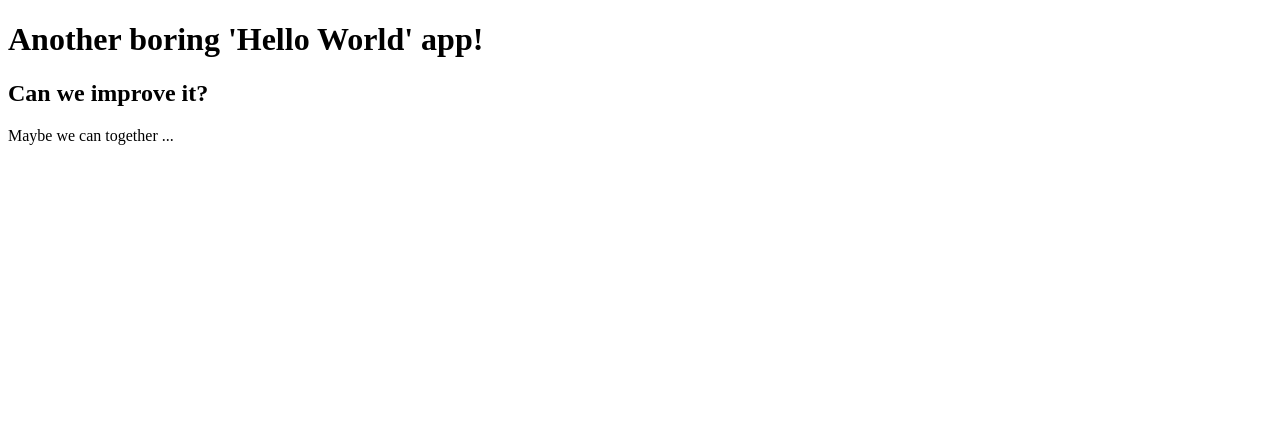
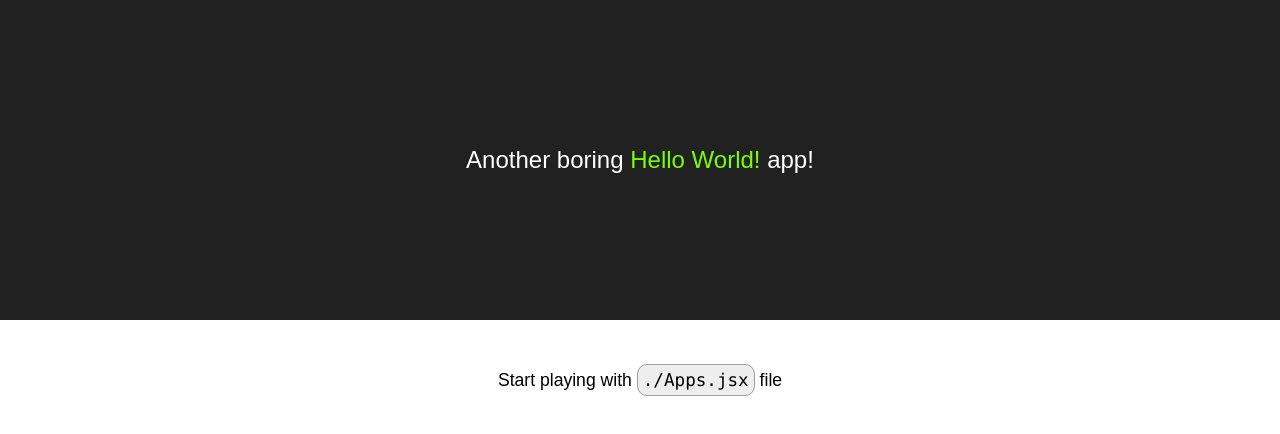
Before and after one commit to beven/reactApp, a React app: page / in a window 1280 px wide. Shown: the top 434 px of the page. Built offline with nearby package versions, Linux system fonts and the light colour scheme.

Commit message:
Improved hello world page
* added css loader config in webpack config
* ignore yark.lock file in gitignore

```diff
--- /dev/null
+++ b/App.css
@@ -0,0 +1,40 @@
+.header {
+  height: 40vh;
+  background: #212121;
+  color:white;
+  display: table;
+  width: 100%;
+}
+
+.title {
+  display: table-cell;
+  vertical-align: middle;
+  text-align: center;
+  font-size: 150%;
+}
+
+.hello {
+  color: #76FF03;
+}
+
+
+.container {
+  margin-top:50px;
+  display: table;
+  width: 100%;
+}
+
+.message {
+  display: table-cell;
+  vertical-align: middle;
+  text-align: center;
+  font-size: 110%;
+}
+
+.file {
+  padding:5px;
+  background: #EEEEEE;
+  border: 1px solid #9E9E9E;
+  border-radius: 10px;
+  font-family: consolas;
+}
--- a/App.jsx
+++ b/App.jsx
@@ -1,4 +1,5 @@
 import React from 'react';
+import './App.css';
 
 class App extends React.Component {
 	render() {
@@ -11,25 +12,21 @@ class App extends React.Component {
 	}
 }
 
-class Header extends React.Component {
-	render() {
-		return(
-			<div>
-				<h1>Another boring 'Hello World' app!</h1>
-			</div>
-		);
-	}
+function Header() {
+	return (
+		<div className='header'>
+			<div className='title'>Another boring <span className='hello'>Hello World!</span> app!</div>
+		</div>
+	);
 }
 
-class Content extends React.Component {
-	render(){
-		return(
-			<div>
-				<h2>Can we improve it?</h2>
-				<p>Maybe we can together ...</p>
-			</div>
-		);
-	}
+
+function Content() {
+	return (
+		<div className='container'>
+			<div className='message'>Start playing with <span className='file'>./Apps.jsx</span> file</div>
+		</div>
+	);
 }
 
 export default App;
--- a/index.html
+++ b/index.html
@@ -1,14 +1,12 @@
-<!DOCTYPE html>
-<html lang = "en">
-
-   <head>
-      <meta charset = "UTF-8">
+<!doctype html>
+<html lang="en">
+    <head>
+      <meta charset="utf-8">
+      <meta name="viewport" content="width=device-width, initial-scale=1, shrink-to-fit=no">
       <title>React App</title>
    </head>
-
    <body>
-      <div id = "app"></div>
+      <div id="app"></div>
       <script src = "index.js"></script>
    </body>
-
 </html>
--- /dev/null
+++ b/main.css
@@ -0,0 +1,5 @@
+body, html {
+  padding:0px;
+  margin:0px;
+  font-family: sans-serif;
+}
--- a/main.js
+++ b/main.js
@@ -1,5 +1,9 @@
 import React from 'react';
 import ReactDOM from 'react-dom';
 import App from './App.jsx';
+import './main.css';
 
-ReactDOM.render(<App/>, document.getElementById('app'));
+ReactDOM.render(
+  <App/>,
+  document.getElementById('app')
+);
--- a/package.json
+++ b/package.json
@@ -10,8 +10,14 @@
   "author": "Beven Lee",
   "license": "ISC",
   "dependencies": {
+    "babel-core": "^6.26.0",
+    "babel-loader": "^7.1.2",
+    "babel-preset-es2015": "^6.24.1",
+    "babel-preset-react": "^6.24.1",
+    "css-loader": "^0.28.7",
     "react": "^16.0.0",
     "react-dom": "^16.0.0",
+    "style-loader": "^0.19.0",
     "webpack": "^3.8.1",
     "webpack-dev-server": "^2.9.3"
   }
--- a/webpack.config.js
+++ b/webpack.config.js
@@ -13,7 +13,11 @@ var config = {
 
    module: {
       loaders: [
-         {
+        {
+          test: /\.css$/,
+          use: [ 'style-loader', 'css-loader' ]
+        },
+        {
             test: /\.jsx?$/,
             exclude: /node_modules/,
             loader: 'babel-loader',
@@ -21,7 +25,7 @@ var config = {
             query: {
                presets: ['es2015', 'react']
             }
-         }
+         },
       ]
    }
 }
```
Also changed, not shown: 1 other file (tests, documents, lock files or other folders).
